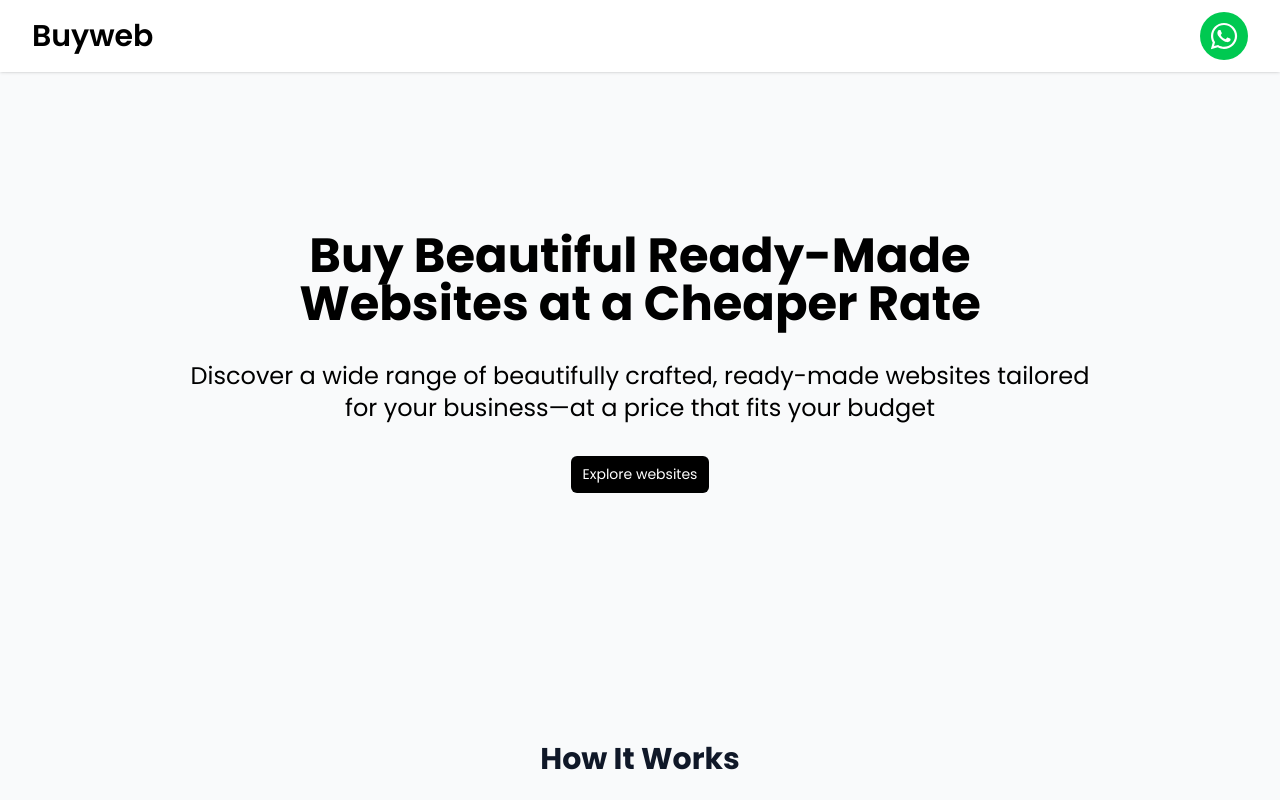
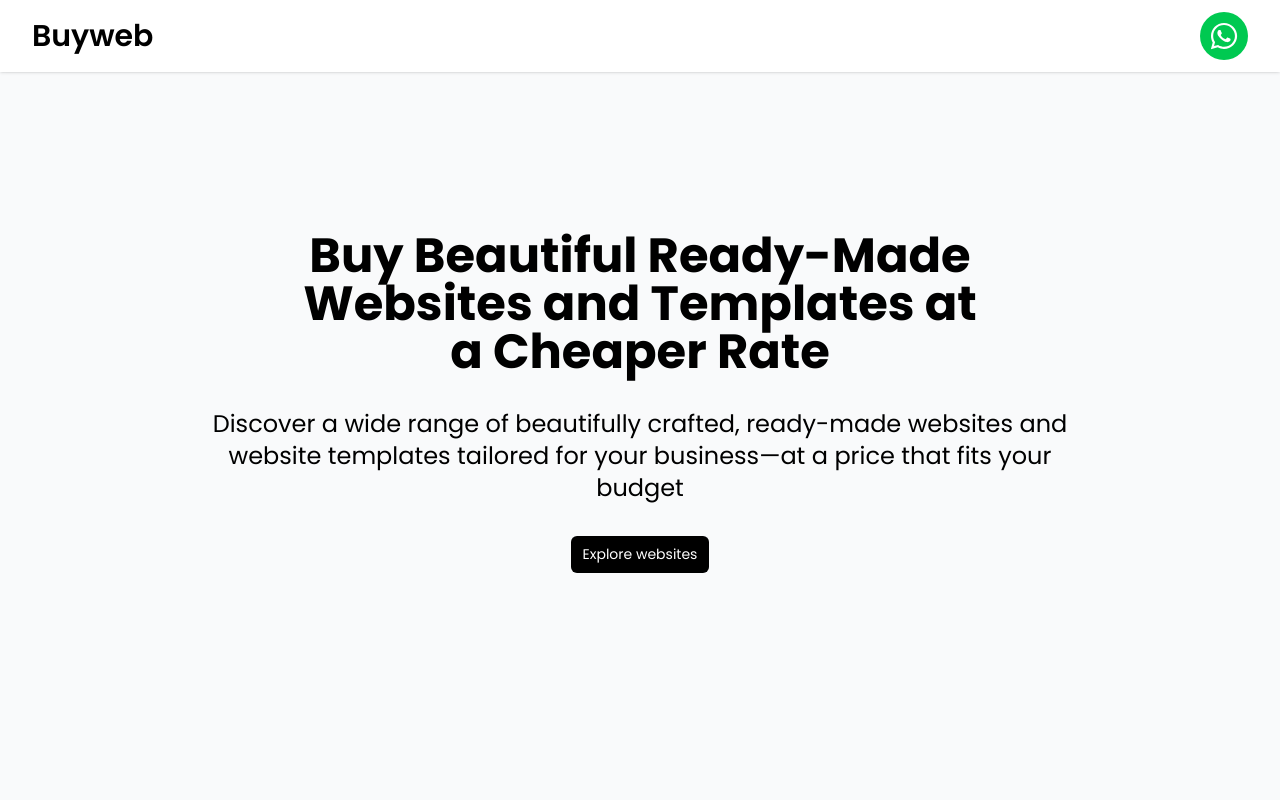
Before and after one commit to buywebteam/buyweb, a React (Vite) app: page / in a window 1280 px wide. Shown: the top 800 px of the page. Built offline with nearby package versions, Linux system fonts and the light colour scheme.

Commit message:
Update Hero.tsx

```diff
--- a/src/components/Hero.tsx
+++ b/src/components/Hero.tsx
@@ -6,10 +6,10 @@ function Hero() {
       <div className="max-w-7xl mx-auto px-4 sm:px-6 lg:px-8 py-40">
         <div className="flex flex-col justify-center items-center">
           <h1 className="font-bold lg:text-5xl text-3xl text-center lg:w-[700px]">
-            Buy Beautiful Ready-Made Websites at a Cheaper Rate
+            Buy Beautiful Ready-Made Websites and Templates at a Cheaper Rate
           </h1>
           <p className="mt-8 lg:text-2xl text-center lg:w-[900px]">
-            Discover a wide range of beautifully crafted, ready-made websites
+            Discover a wide range of beautifully crafted, ready-made websites and website templates
             tailored for your business—at a price that fits your budget
           </p>
           <div className="mt-8 flex lg:flex-row md:flex-row flex-col justify-center items-center w-full gap-4">
```
